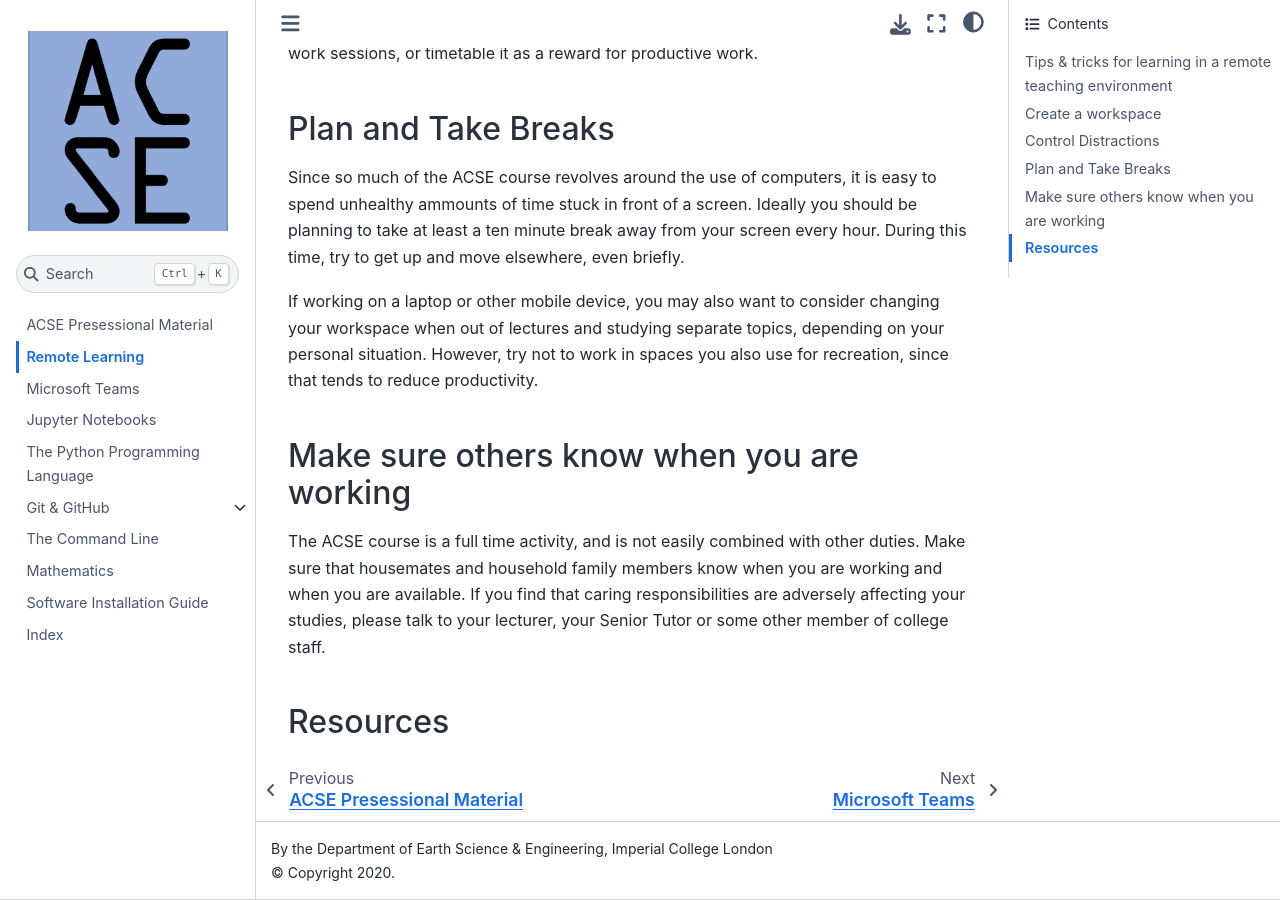
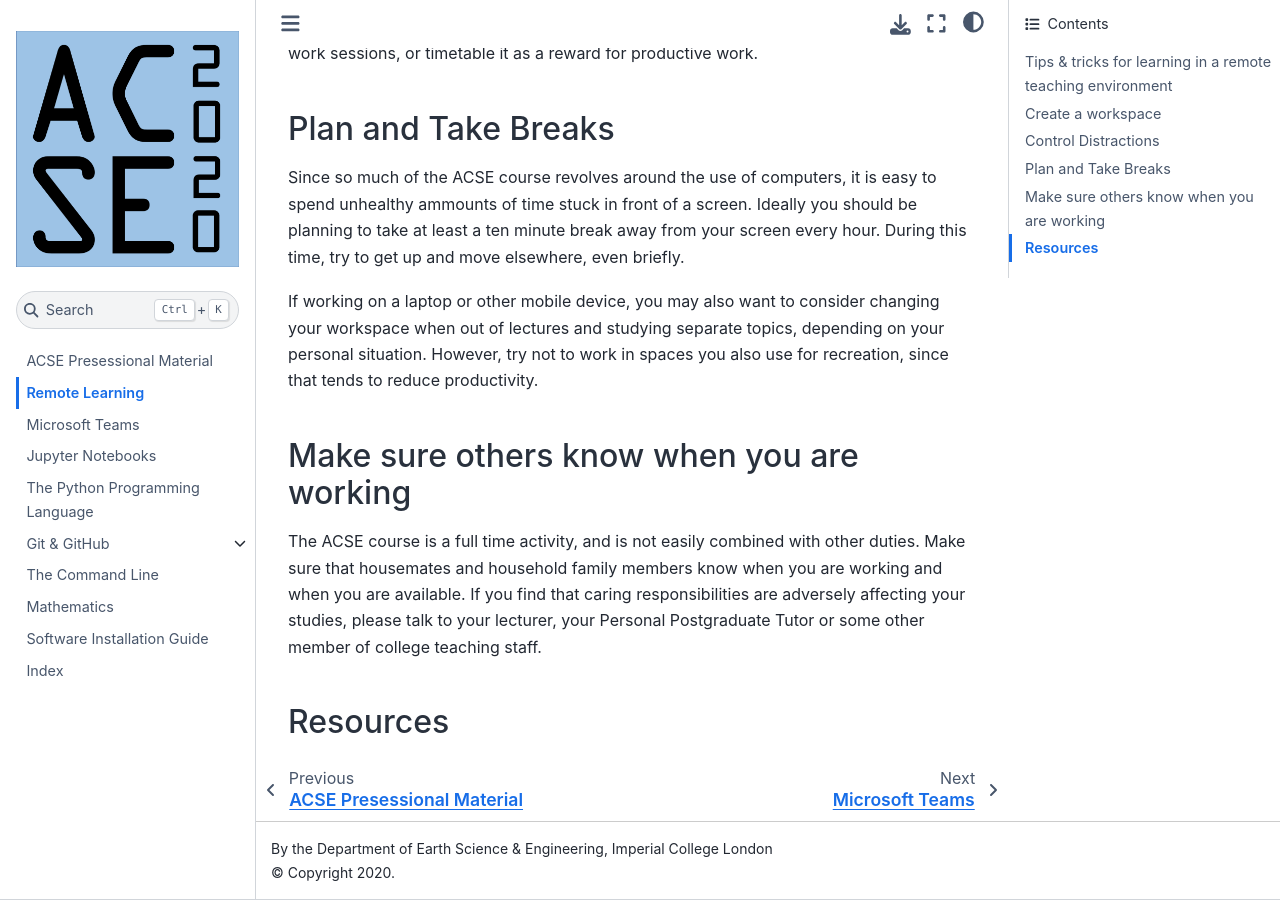
Before and after one commit to acse-2020/introduction, a Jupyter Book: the page built from remote_learning/intro.md, in a window 1280 px wide and 900 px high, scrolled down 1051 px. Built offline with Jupyter Book 1.0.4 settings and Sphinx 7.4.7 and the Sphinx Book theme 1.1.4, drawn with Linux system fonts in a browser that asks for light colours.

```diff
--- a/remote_learning/intro.md
+++ b/remote_learning/intro.md
@@ -27,7 +27,7 @@ If working on a laptop or other mobile device, you may also want to consider cha
 
 ### Make sure others know when you are working
 
-The ACSE course is a full time activity, and is not easily combined with other duties. Make sure that housemates and household family members know when you are working and when you are available. If you find that caring responsibilities are adversely affecting your studies, please talk to your lecturer, your Senior Tutor or some other member of college staff.
+The ACSE course is a full time activity, and is not easily combined with other duties. Make sure that housemates and household family members know when you are working and when you are available. If you find that caring responsibilities are adversely affecting your studies, please talk to your lecturer, your Personal Postgraduate Tutor or some other member of college teaching staff.
 
 
 ### Resources
```
Also changed, not shown: home.md (+0 -2 lines), images/logo.png.
